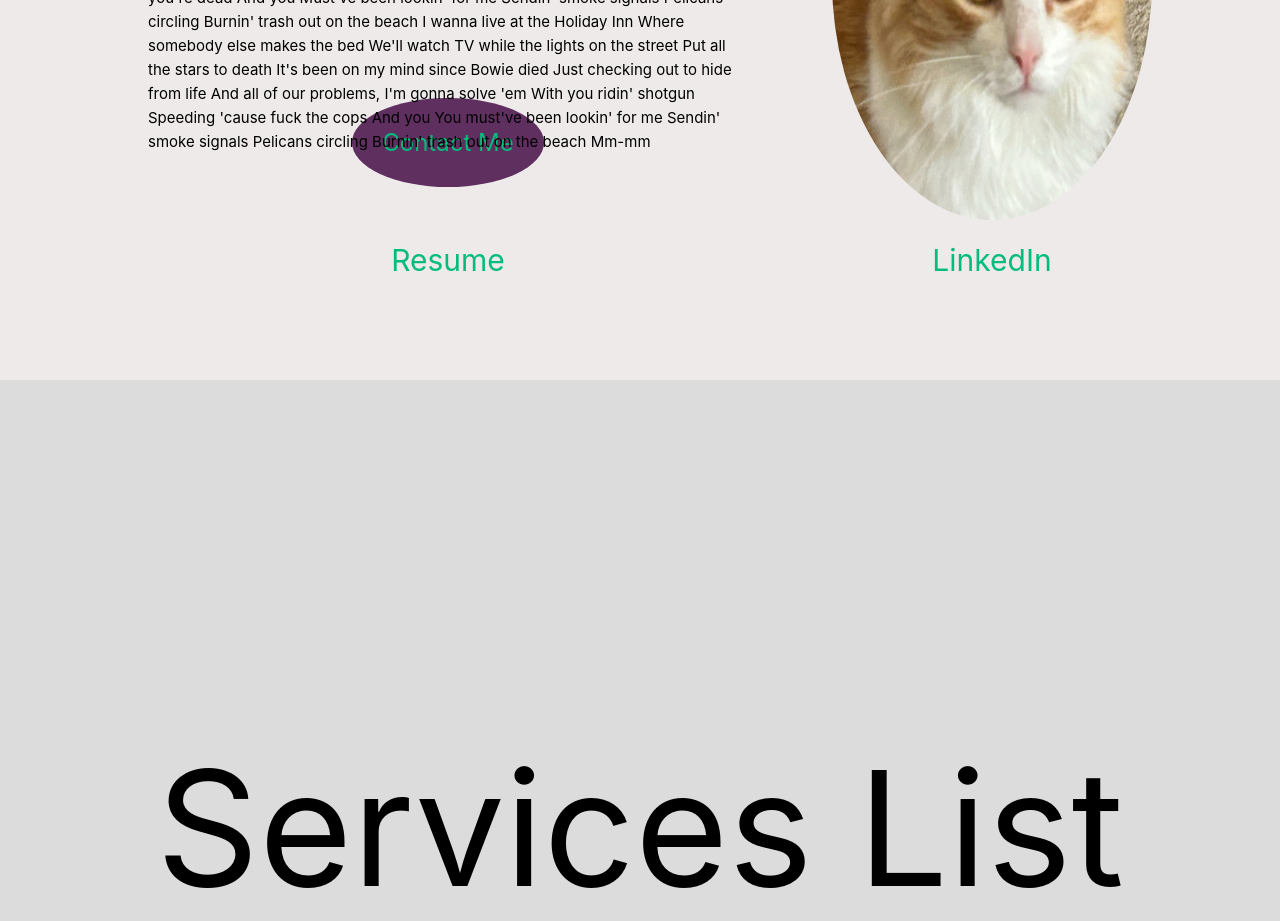
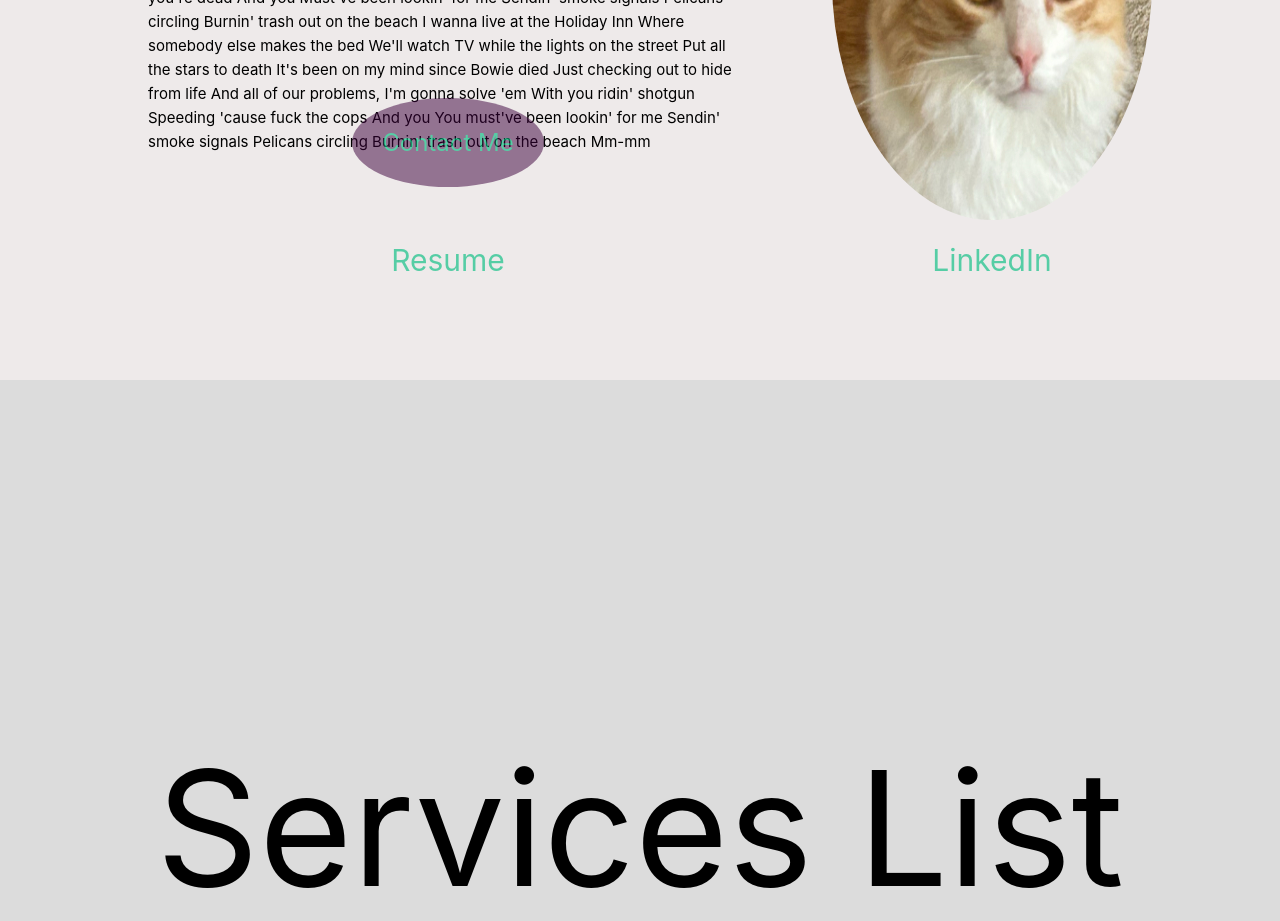
Before and after one commit to lauraantunez024/G-Portfolio, a Vue app: page / in a window 1280 px wide. Shown: the part 1220-2141 px from the top of the page. Built offline with nearby package versions, Linux system fonts and the light colour scheme.

Commit message:
added animations to about me

```diff
--- a/src/components/AboutMe.vue
+++ b/src/components/AboutMe.vue
@@ -59,16 +59,16 @@
                 </p>
             </div>
             <div class="contactme-btn">
-                <span id="btn-container">
+                <span id="btn-container" data-aos="fade" data-aos-duration="2000" data-aos-delay="2000">
                     <router-link id="button" to="/contact">Contact Me</router-link>
                 </span>
 
             </div>
 
-            <h1 id="linkedin">
+            <h1 id="linkedin" data-aos="fade" data-aos-duration="2000" data-aos-delay="2000" data-aos-anchor="#btn-container">
                 <a href="https://www.linkedin.com/in/grace-rolfe-40320223b/" target="_blank"> LinkedIn</a>
             </h1>
-            <h1 id="resume">
+            <h1 id="resume" data-aos="fade" data-aos-duration="2000" data-aos-delay="2000" data-aos-anchor="#btn-container">
                 <a href="https://www.linkedin.com/in/grace-rolfe-40320223b/" target="_blank"> Resume</a>
             </h1>
 
```
